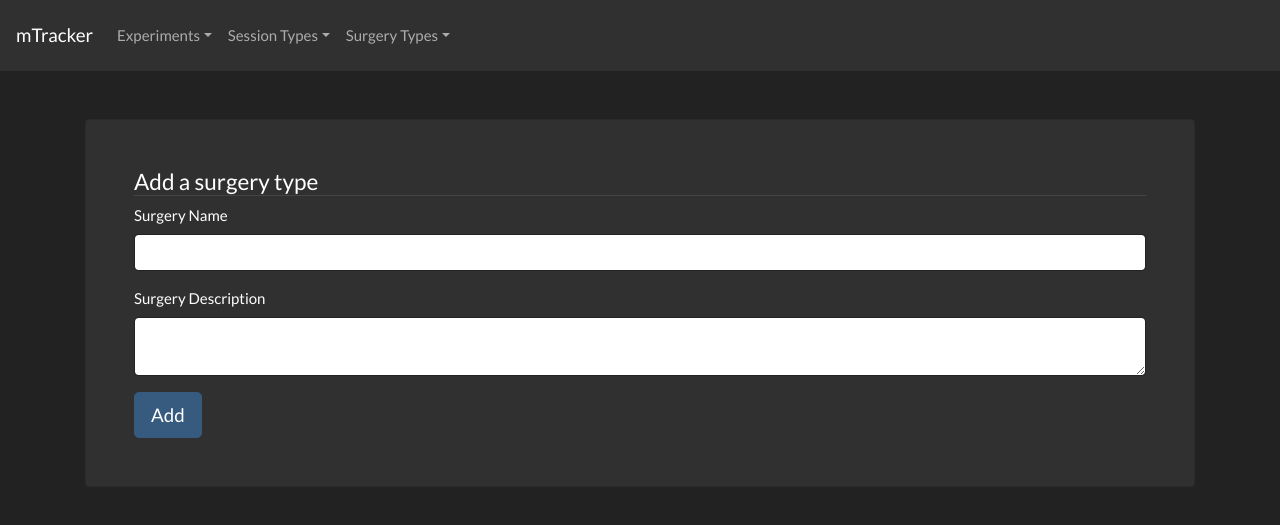
After one commit to Ruairi-osul/mTracker, a Flask app: page /surgery_type/add in a window 1280 px wide. The commit adds this page. Shown: the top 525 px of the page. Run offline with Flask 2, Linux system fonts and the light colour scheme; some libraries are stand-ins or nearby versions.

Commit message:
added surgery types

```diff
--- a/mtracker/__init__.py
+++ b/mtracker/__init__.py
@@ -11,9 +11,11 @@ def create_app(config=Config):
     from mtracker.main.routes import main
     from mtracker.experiments.routes import experiments
     from mtracker.session_types.routes import session_types
+    from mtracker.surgery_types.routes import surgery_types
 
     app.register_blueprint(main)
     app.register_blueprint(experiments)
     app.register_blueprint(session_types)
+    app.register_blueprint(surgery_types)
 
     return app
--- a/mtracker/session_types/forms.py
+++ b/mtracker/session_types/forms.py
@@ -1,4 +1,3 @@
-
 from flask_wtf import FlaskForm
 from wtforms.fields import StringField, TextAreaField, SubmitField
 from wtforms.validators import DataRequired, Length, ValidationError
--- /dev/null
+++ b/mtracker/surgery_types/forms.py
@@ -0,0 +1,29 @@
+from flask_wtf import FlaskForm
+from wtforms.fields import StringField, TextAreaField, SubmitField
+from wtforms.validators import DataRequired, Length, ValidationError
+from mtracker.models import SurgeryType
+
+
+class AddSurgeryTypeForm(FlaskForm):
+    surgery_name = StringField(
+        "Surgery Name", validators=[DataRequired(), Length(max=150)]
+    )
+    surgery_description = TextAreaField(
+        label="Surgery Description", validators=[DataRequired()]
+    )
+    submit = SubmitField("Add")
+
+    def validate_exp_name(self, exp_name):
+        name_exists = SurgeryType.query.filter_by(exp_name=exp_name.data).first()
+        if name_exists:
+            raise ValidationError("A surgery with that name already exists.")
+
+
+class UpdateSurgeryTypeForm(FlaskForm):
+    surgery_name = StringField(
+        "Surgery Name", validators=[DataRequired(), Length(max=150)]
+    )
+    surgery_description = TextAreaField(
+        label="Surgery Description", validators=[DataRequired()]
+    )
+    submit = SubmitField("Update")
--- /dev/null
+++ b/mtracker/surgery_types/routes.py
@@ -0,0 +1,77 @@
+from flask import Blueprint, url_for, redirect, render_template, flash, request
+from sqlalchemy.exc import IntegrityError
+from mtracker.models import SurgeryType
+from mtracker.extentions import db
+from mtracker.surgery_types.forms import AddSurgeryTypeForm, UpdateSurgeryTypeForm
+
+
+surgery_types = Blueprint("surgery_types", __name__)
+
+
+@surgery_types.route("/view_surgery_types", methods=["GET", "POST"])
+def view_surgery_types():
+    page = request.args.get("page", 1, type=int)
+    surgery_types = SurgeryType.query.paginate(per_page=20, page=page)
+    return render_template(
+        "surgery_types/view_surgery_types.html", page=page, surgery_types=surgery_types
+    )
+
+
+@surgery_types.route("/surgery_type/add", methods=["GET", "POST"])
+def add_surgery_type():
+    form = AddSurgeryTypeForm()
+    if form.validate_on_submit():
+        new_surgery_type = SurgeryType(
+            surgery_name=form.surgery_name.data,
+            surgery_description=form.surgery_description.data,
+        )
+        db.session.add(new_surgery_type)
+        db.session.commit()
+        flash(
+            f"SurgeryType '{new_surgery_type.surgery_name}' added.", category="success"
+        )
+        return redirect(url_for("surgery_types.view_surgery_types"))
+    return render_template("surgery_types/add_surgery_type.html", form=form)
+
+
+@surgery_types.route("/surgery_type/<int:id>", methods=["GET", "POST"])
+def single_surgery_type(id):
+    surgery_type = SurgeryType.query.get_or_404(int(id))
+    return render_template("surgery_types/surgery_type.html", surgery_type=surgery_type)
+
+
+@surgery_types.route("/surgery_type/<int:id>/update", methods=["GET", "POST"])
+def update_surgery_type(id):
+    surgery_type = SurgeryType.query.get_or_404(int(id))
+    form = UpdateSurgeryTypeForm()
+    if request.method == "GET":
+        form.surgery_name.data = surgery_type.surgery_name
+        form.surgery_description.data = surgery_type.surgery_description
+    if form.validate_on_submit():
+        surgery_type.surgery_name = form.surgery_name.data
+        surgery_type.surgery_description = form.surgery_description.data
+        try:
+            db.session.add(surgery_type)
+            db.session.commit()
+        except IntegrityError:
+            flash(
+                f"A session type with name '{surgery_type.surgery_name}' already exists.",
+                category="danger",
+            )
+            db.session.rollback()
+            return redirect(url_for("update_surgery_type"), id=id)
+        flash(
+            f"Sucesfully updataed surgery_type '{surgery_type.surgery_name}'",
+            category="success",
+        )
+        return redirect(url_for("surgery_types.view_surgery_types"))
+    return render_template("surgery_types/update_surgery_type.html", form=form)
+
+
+@surgery_types.route("/surgery_type/<int:id>/delete", methods=["GET", "POST"])
+def delete_surgery_type(id):
+    surgery_type = SurgeryType.query.get_or_404(int(id))
+    db.session.delete(surgery_type)
+    db.session.commit()
+    flash("Session type deleted", category="success")
+    return redirect(url_for("surgery_types.view_surgery_types"))
--- a/mtracker/templates/navbar.html
+++ b/mtracker/templates/navbar.html
@@ -22,6 +22,15 @@
                     <a class="dropdown-item" href="{{ url_for('session_types.add_session_type',)}} ">Add</a>
                 </div>
             </li>
+            <li class="nav-item dropdown">
+                <a class="nav-link dropdown-toggle" href="{{ url_for('surgery_types.view_surgery_types') }}"
+                    id="session_types-dropdown" data-toggle="dropdown" aria-haspopup="true"
+                    aria-expanded="false">Surgery Types</a>
+                <div class="dropdown-menu" aria-labelledby="dropdownId">
+                    <a class="dropdown-item" href="{{ url_for('surgery_types.view_surgery_types') }}">View</a>
+                    <a class="dropdown-item" href="{{ url_for('surgery_types.add_surgery_type',)}} ">Add</a>
+                </div>
+            </li>
         </ul>
     </div>
 </nav>
--- /dev/null
+++ b/mtracker/templates/surgery_types/add_surgery_type.html
@@ -0,0 +1,41 @@
+{% extends "base.html"%}
+
+{% block content %}
+
+<div class="card bg-dark p-5">
+    <h4 class="border-bottom border-secondary">Add a surgery type</h4>
+    <form method="post">
+        {{ form.hidden_tag() }}
+        <div class="form-group">
+            {{ form.surgery_name.label }}
+            {% if form.surgery_name.errors %}
+            {{ form.surgery_name(class="form-control is-invalid") }}
+            <div class="invalid-feeback">
+                {% for error in form.surgery_name.errors %}
+                <span>{{ error }}</span>
+                {% endfor %}
+            </div>
+            {% else%}
+            {{ form.surgery_name(class='form-control')}}
+            {% endif %}
+        </div>
+
+        <div class="form-group">
+            {{ form.surgery_description.label }}
+            {% if form.surgery_description.errors %}
+            {{ form.surgery_description(class="form-control is-invalid") }}
+            <div class="invalid-feeback">
+                {% for error in form.surgery_description.errors %}
+                <span>{{ error }}</span>
+                {% endfor %}
+            </div>
+            {% else%}
+            {{ form.surgery_description(class='form-control')}}
+            {% endif %}
+        </div>
+
+        {{ form.submit(class="btn btn-primary btn-lg") }}
+    </form>
+</div>
+
+{% endblock content %}
```
Also changed, not shown: mtracker/templates/surgery_types/surgery_type.html (added, +48 -0 lines), mtracker/templates/surgery_types/update_surgery_type.html (added, +41 -0 lines), mtracker/templates/surgery_types/view_surgery_types.html (added, +66 -0 lines), mtracker/surgery_types/__init__.py (added).
